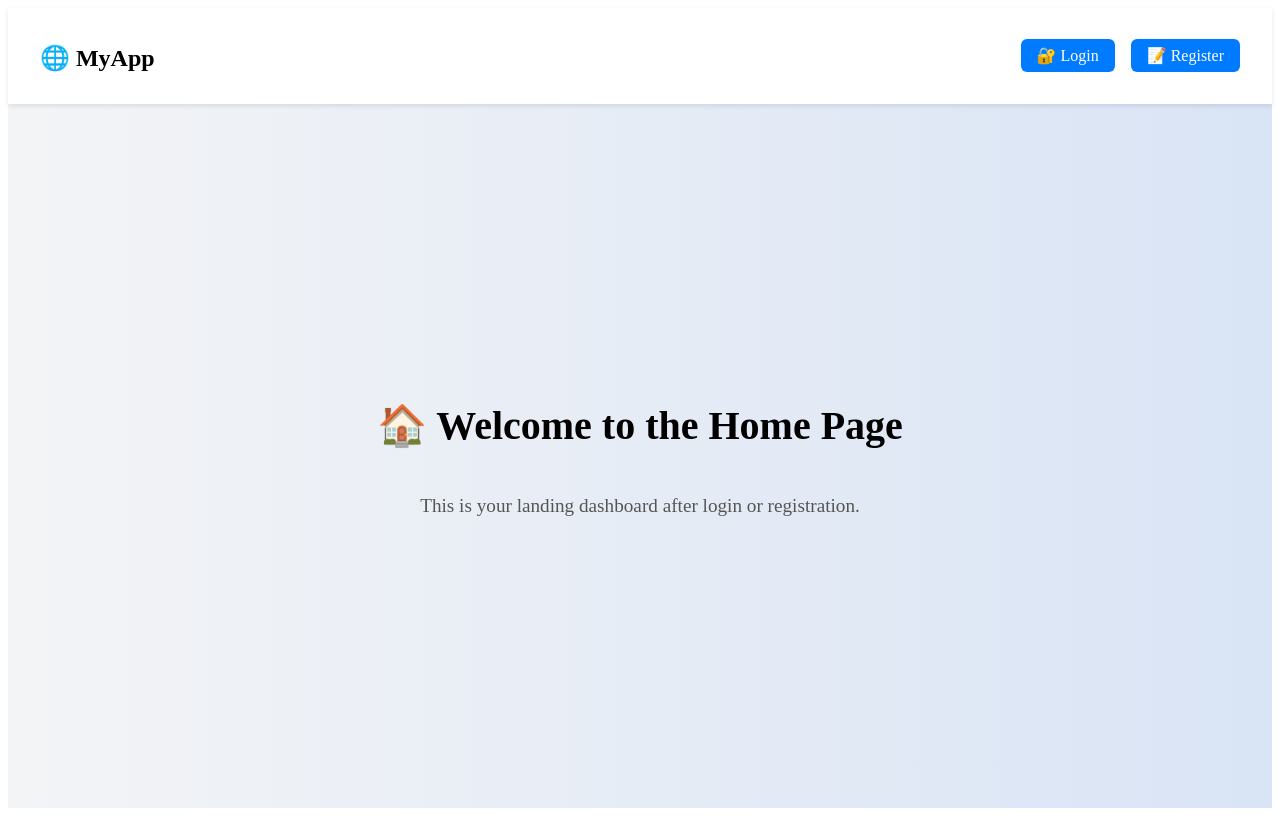
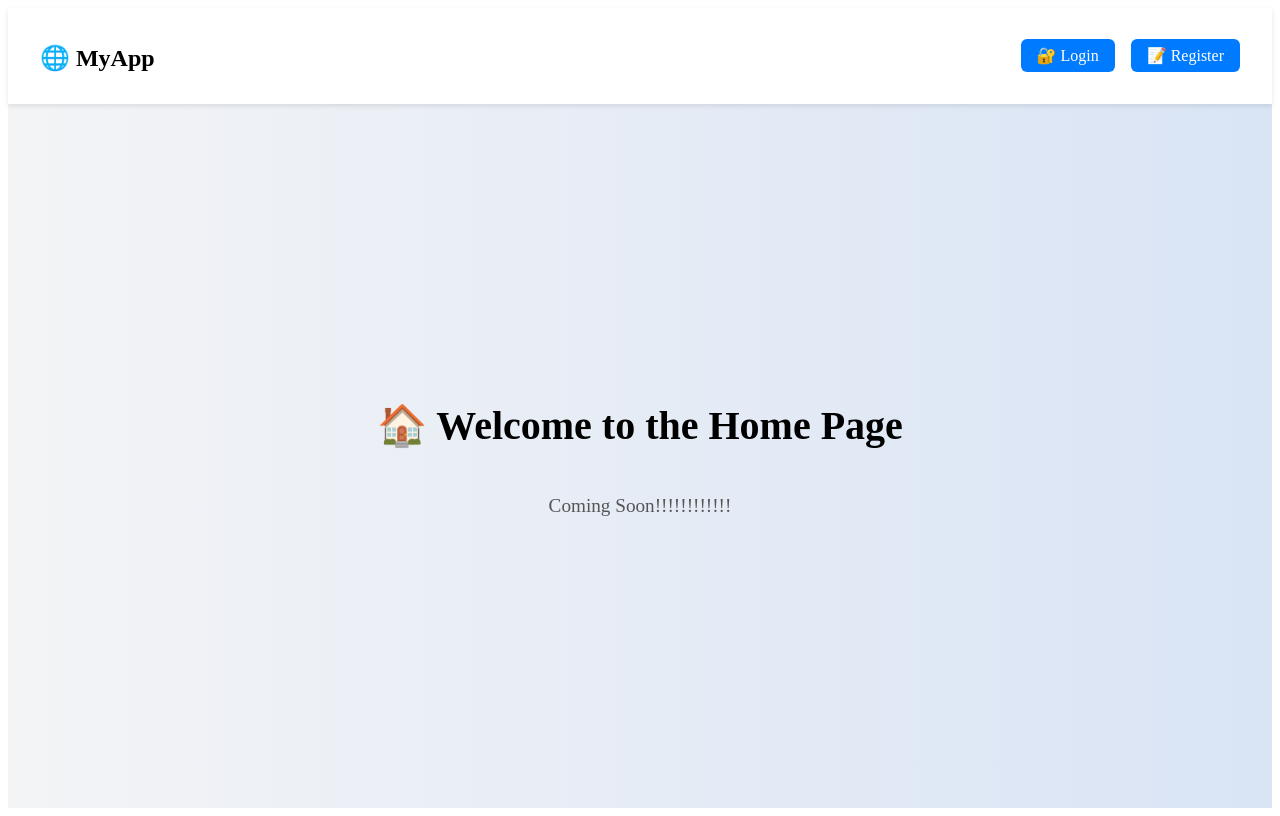
Before and after one commit to mohankumar130/react-frontend, a React (Create React App) app: page / in a window 1280 px wide. Built offline with nearby package versions, Linux system fonts and the light colour scheme; the HTML template or start-up script is replaced by a standard one.

Commit message:
updated file

```diff
--- a/src/pages/HomePage.js
+++ b/src/pages/HomePage.js
@@ -14,7 +14,7 @@ function HomePage() {
 
       <main className="home-content">
         <h1>🏠 Welcome to the Home Page</h1>
-        <p>This is your landing dashboard after login or registration.</p>
+        <p>Coming Soon!!!!!!!!!!!!</p>
       </main>
     </div>
   );
```
Also changed, not shown: 1 other file (tests, documents, lock files or other folders).
